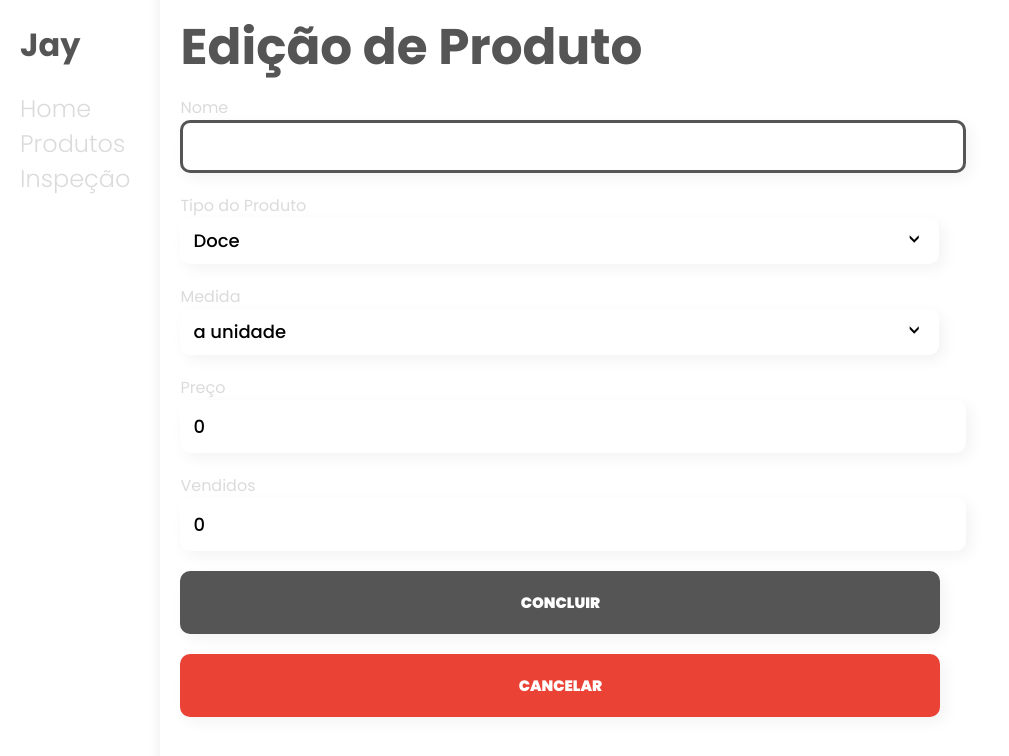
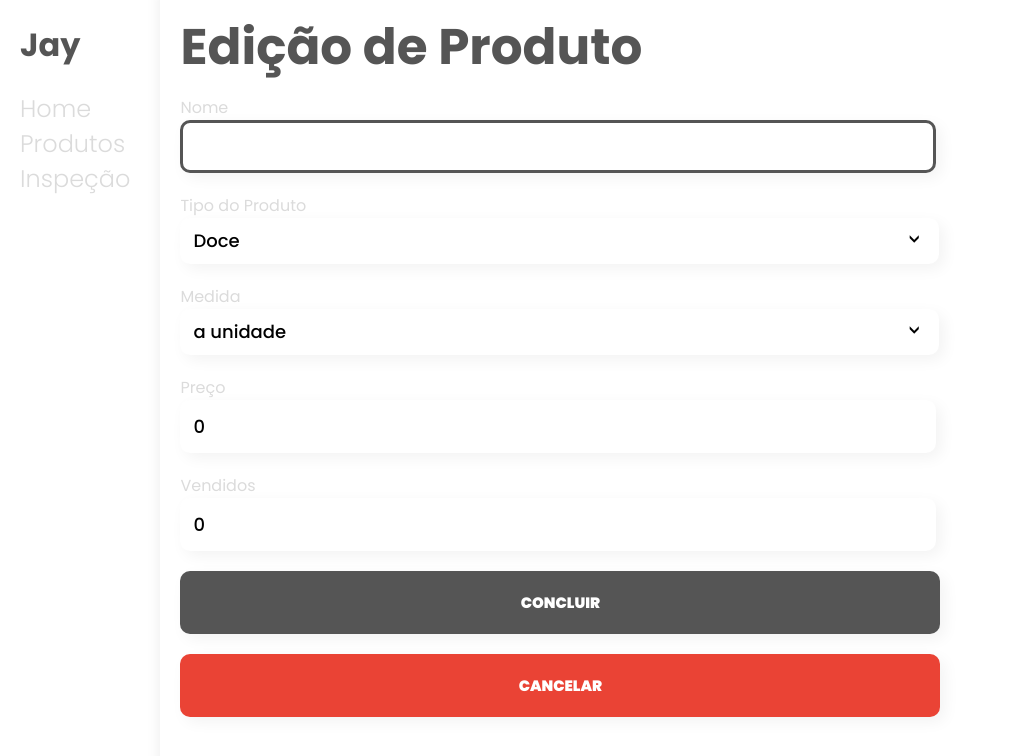
Before and after one commit to LuisCorreia15/Jay-Front, a React (Create React App) app in the folder spa/: page /produto/editar/1 in a window 1280 px wide. Shown: the top 756 px of the page, without its empty margins (0-1009 px from the left). Built offline with nearby package versions, Linux system fonts and the light colour scheme; no server answers.

Commit message:
arrumadno comprimento do input nas paginas de criação

```diff
--- a/spa/src/pages/produto/Produto.css
+++ b/spa/src/pages/produto/Produto.css
@@ -29,6 +29,9 @@
 .bt-lixo {
   background-color: var(--red) !important;
 }
+.pg-input {
+  width: 730px !important;
+}
 .pg-select {
   width: 759px;
   cursor: pointer;
--- a/spa/src/pages/produto/ProdutoEdit.js
+++ b/spa/src/pages/produto/ProdutoEdit.js
@@ -52,6 +52,7 @@ const ProdutoEdit = () => {
             Nome
             <input
               type="text"
+              className="pg-input"
               name="nomeDoProduto"
               required
               autoFocus
@@ -96,12 +97,14 @@ const ProdutoEdit = () => {
               required
               onChange={handleChange}
               value={produto.preco}
+              className="pg-input"
             ></input>
           </div>
           <div>
             Vendidos
             <input
               type="text"
+              className="pg-input"
               name="vendidos"
               required
               onChange={handleChange}
--- a/spa/src/pages/produto/ProdutoNew.js
+++ b/spa/src/pages/produto/ProdutoNew.js
@@ -46,12 +46,13 @@ const ProdutoNew = () => {
               type="text"
               autoFocus
               name="nomeDoProduto"
+              className="pg-input"
               required
               onChange={handleChange}
               value={Produto.nomeDoProduto}
             ></input>
           </div>
-          <div className='sl-icon'>
+          <div className="sl-icon">
             Tipo do Produto
             <select
               className="pg-select"
@@ -69,7 +70,7 @@ const ProdutoNew = () => {
               <option value="Ingredientes">Ingrediente</option>
             </select>
           </div>
-          <div className='sl-icon'>
+          <div className="sl-icon">
             Medida
             <select
               defaultValue=""
@@ -93,6 +94,7 @@ const ProdutoNew = () => {
               type="text"
               name="preco"
               required
+              className="pg-input"
               onChange={handleChange}
               value={Produto.preco}
             ></input>
```
